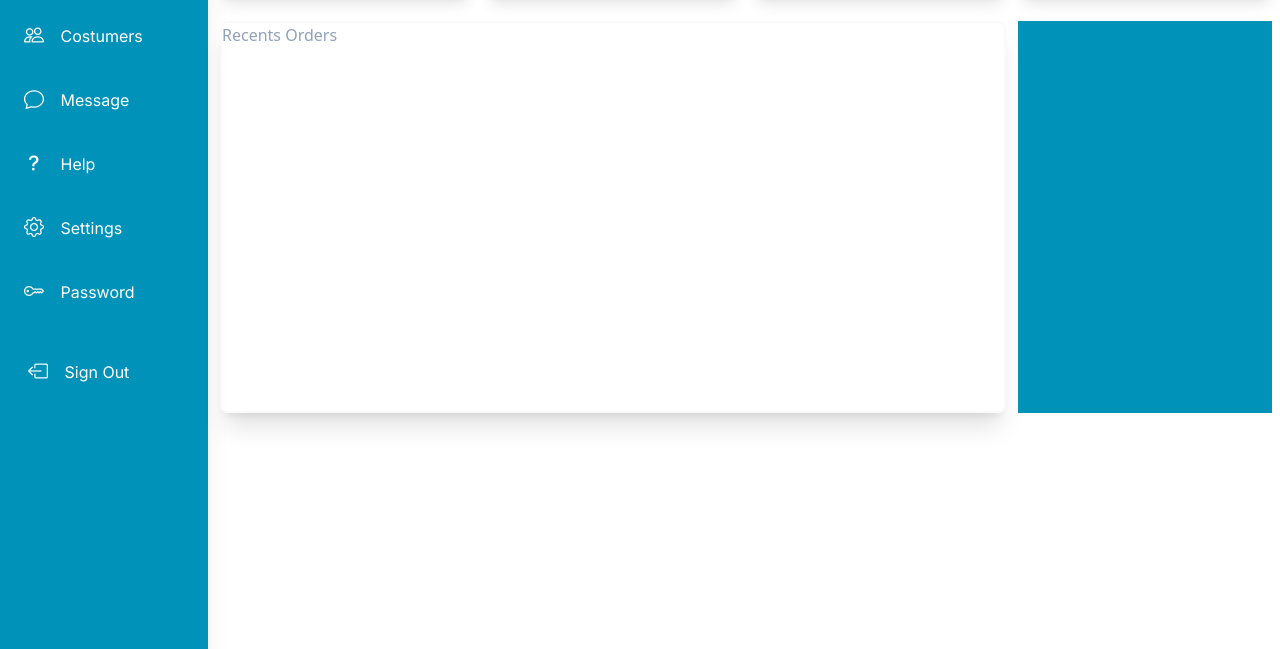
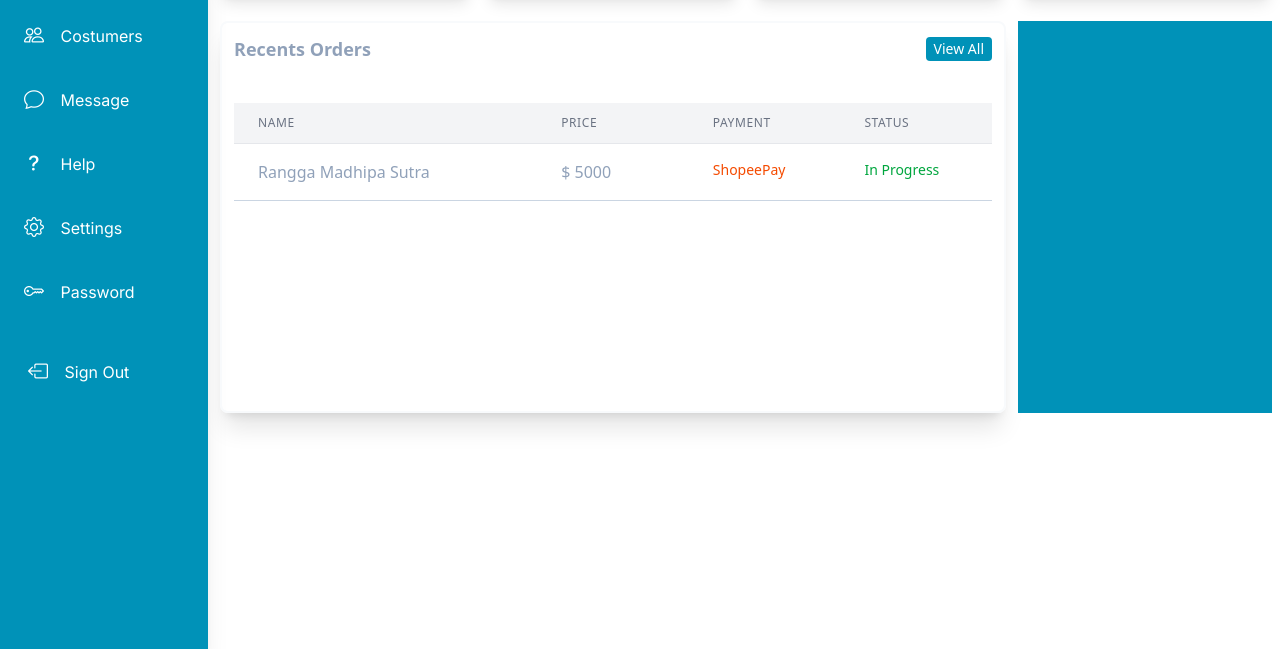
Before and after one commit to efraimurelpalodang/tailwind-learn, a plain HTML site: page Dashboard/index.html in a window 1280 px wide. Shown: the part 151-800 px from the top of the page. Drawn offline with nearby package versions, Linux system fonts and the light colour scheme.

Commit message:
selesai membuat table untuk menampilkan costumer pengguna

```diff
--- a/Dashboard/index.html
+++ b/Dashboard/index.html
@@ -9,14 +9,14 @@
     <link rel="preconnect" href="https://fonts.gstatic.com" crossorigin />
     <link href="https://fonts.googleapis.com/css2?family=Inter:ital,opsz,wght@0,14..32,100..900;1,14..32,100..900&display=swap" rel="stylesheet" />
     <!-- icon -->
-    <link rel="stylesheet" href="https://cdn.jsdelivr.net/npm/bootstrap-icons@1.11.3/font/bootstrap-icons.min.css">
+    <link rel="stylesheet" href="https://cdn.jsdelivr.net/npm/bootstrap-icons@1.11.3/font/bootstrap-icons.min.css" />
     <!-- jquery -->
     <script src="https://code.jquery.com/jquery-3.7.1.js" integrity="sha256-eKhayi8LEQwp4NKxN+CfCh+3qOVUtJn3QNZ0TciWLP4=" crossorigin="anonymous"></script>
     <style type="text/tailwindcss">
       @theme {
         --color-primary: oklch(60.9% 0.126 221.723);
         --color-tulisan: rgba(255, 255, 255, 1);
-        --font-inter: 'Inter';
+        --font-inter: "Inter";
       }
     </style>
   </head>
@@ -86,13 +86,18 @@
             <!-- search -->
             <form action="" method="get" class="w-1/3 flex gap-x-2 items-center py-1 px-3 border border-slate-300 rounded-full mx-auto transition-all duration-100 shadow-md hover:shadow-sm h-9">
               <i class="bi bi-search text-slate-500 text-md"></i>
-              <input type="search" name="" id="" placeholder="search..." class="outline-none w-full">
+              <input type="search" name="" id="" placeholder="search..." class="outline-none w-full" />
             </form>
             <!-- prfile -->
             <div>
               <div class="flex justify-between items-center" id="pengguna">
                 <a href="#" class="mr-3">
-                  <img src="https://s7ap1.scene7.com/is/image/aia/Cara%20Bijak%20Menghadapi%20Orang%20dengan%20Gangguan%20Mental%20NPD?qlt=85&ts=1705989166277&dpr=off" alt="profile" class="w-10 h-10 object-cover rounded-full transition-all duration-500 shadow-xl" id="profile">
+                  <img
+                    src="https://s7ap1.scene7.com/is/image/aia/Cara%20Bijak%20Menghadapi%20Orang%20dengan%20Gangguan%20Mental%20NPD?qlt=85&ts=1705989166277&dpr=off"
+                    alt="profile"
+                    class="w-10 h-10 object-cover rounded-full transition-all duration-500 shadow-xl"
+                    id="profile"
+                  />
                 </a>
                 <div class="text-slate-600 absolute right-5 scale-0 nama transition-all duration-500">
                   <a href="#">
@@ -110,28 +115,28 @@
           <div class="grid grid-rows-5 gap-y-6">
             <!-- boxs -->
             <div class="grid grid-cols-4 gap-4">
-              <div class="border-2 border-slate-50 rounded-lg hover:cursor-pointer row-span-6 shadow-lg flex justify-around items-center text-primary hover:bg-primary hover:text-tulisan hover:border-none transition-all duration-300 ">
+              <div class="border-2 border-slate-50 rounded-lg hover:cursor-pointer row-span-6 shadow-lg flex justify-around items-center text-primary hover:bg-primary hover:text-tulisan hover:border-none transition-all duration-300">
                 <div>
                   <h1 class="font-bold text-3xl">1,504</h1>
                   <p class="font-semibold">Daily Views</p>
                 </div>
                 <i class="bi bi-eye text-4xl"></i>
               </div>
-              <div class="border-2 border-slate-50 rounded-lg hover:cursor-pointer row-span-6 shadow-lg flex justify-around items-center text-primary hover:bg-primary hover:text-tulisan hover:border-none transition-all duration-300 ">
+              <div class="border-2 border-slate-50 rounded-lg hover:cursor-pointer row-span-6 shadow-lg flex justify-around items-center text-primary hover:bg-primary hover:text-tulisan hover:border-none transition-all duration-300">
                 <div>
                   <h1 class="font-bold text-3xl">1,400</h1>
                   <p class="font-semibold">Sales</p>
                 </div>
                 <i class="bi bi-bag-heart text-4xl"></i>
               </div>
-              <div class="border-2 border-slate-50 rounded-lg hover:cursor-pointer row-span-6 shadow-lg flex justify-around items-center text-primary hover:bg-primary hover:text-tulisan hover:border-none transition-all duration-300 ">
+              <div class="border-2 border-slate-50 rounded-lg hover:cursor-pointer row-span-6 shadow-lg flex justify-around items-center text-primary hover:bg-primary hover:text-tulisan hover:border-none transition-all duration-300">
                 <div>
                   <h1 class="font-bold text-3xl">2,350</h1>
                   <p class="font-semibold">Comments</p>
                 </div>
                 <i class="bi bi-chat-quote text-4xl"></i>
               </div>
-              <div class="border-2 border-slate-50 rounded-lg hover:cursor-pointer row-span-6 shadow-lg flex justify-around items-center text-primary hover:bg-primary hover:text-tulisan hover:border-none transition-all duration-300 ">
+              <div class="border-2 border-slate-50 rounded-lg hover:cursor-pointer row-span-6 shadow-lg flex justify-around items-center text-primary hover:bg-primary hover:text-tulisan hover:border-none transition-all duration-300">
                 <div>
                   <h1 class="font-bold text-3xl">$ 7,842</h1>
                   <p class="font-semibold">Earning</p>
@@ -142,16 +147,47 @@
 
             <!-- start main -->
             <div class="grid grid-cols-4 gap-x-3 row-span-4">
-              <div class="border-2 border-slate-50 text-slate-400 rounded-lg col-span-3 shadow-xl">
-                <h1>Recents Orders</h1>
+              <!-- left -->
+              <div class="border-2 p-3 border-slate-50 text-slate-400 rounded-lg col-span-3 shadow-xl">
+                <div class="grid grid-rows-4 gap-y-10">
+                  <!-- sub 1 -->
+                  <div class="grid grid-cols-2 gap-3">
+                    <div class="">
+                      <h1 class="text-lg font-semibold">Recents Orders</h1>
+                    </div>
+                    <div class="flex justify-end items-center">
+                      <a href="#" class="block px-2 py-0.5 text-white bg-primary rounded-sm text-sm">View All</a>
+                    </div>
+                  </div>
+                  <!-- subs 2 -->
+                  <div class="row-span-6">
+                    <table class="min-w-full divide-y divide-gray-200">
+                      <thead class="bg-gray-100">
+                        <tr class="grid grid-cols-5">
+                          <th scope="col" class="px-6 py-3 text-left text-xs font-medium text-gray-500 uppercase tracking-wider col-span-2">Name</th>
+                          <th scope="col" class="px-6 py-3 text-left text-xs font-medium text-gray-500 uppercase tracking-wider">Price</th>
+                          <th scope="col" class="px-6 py-3 text-left text-xs font-medium text-gray-500 uppercase tracking-wider">Payment</th>
+                          <th scope="col" class="px-6 py-3 text-left text-xs font-medium text-gray-500 uppercase tracking-wider">Status</th>
+                        </tr>
+                      </thead>
+                      <tbody class="bg-white divide-y divide-gray-200">
+                        <tr class="grid grid-cols-5 border-b border-slate-300">
+                          <td class="px-6 py-4 whitespace-nowrap col-span-2">Rangga Madhipa Sutra </td>
+                          <td class="px-6 py-4 whitespace-nowrap">$ 5000</td>
+                          <td class="px-6 py-4 whitespace-nowrap text-sm text-orange-600">ShopeePay</td>
+                          <td class="px-6 py-4 whitespace-nowrap text-sm text-green-600">In Progress</td>
+                        </tr>
+                      </tbody>
+                    </table>
+                  </div>
+                </div>
               </div>
+              <!-- right -->
               <div class="bg-primary"></div>
-
             </div>
           </div>
         </div>
       </div>
-
     </div>
 
     <!-- my script -->
```
